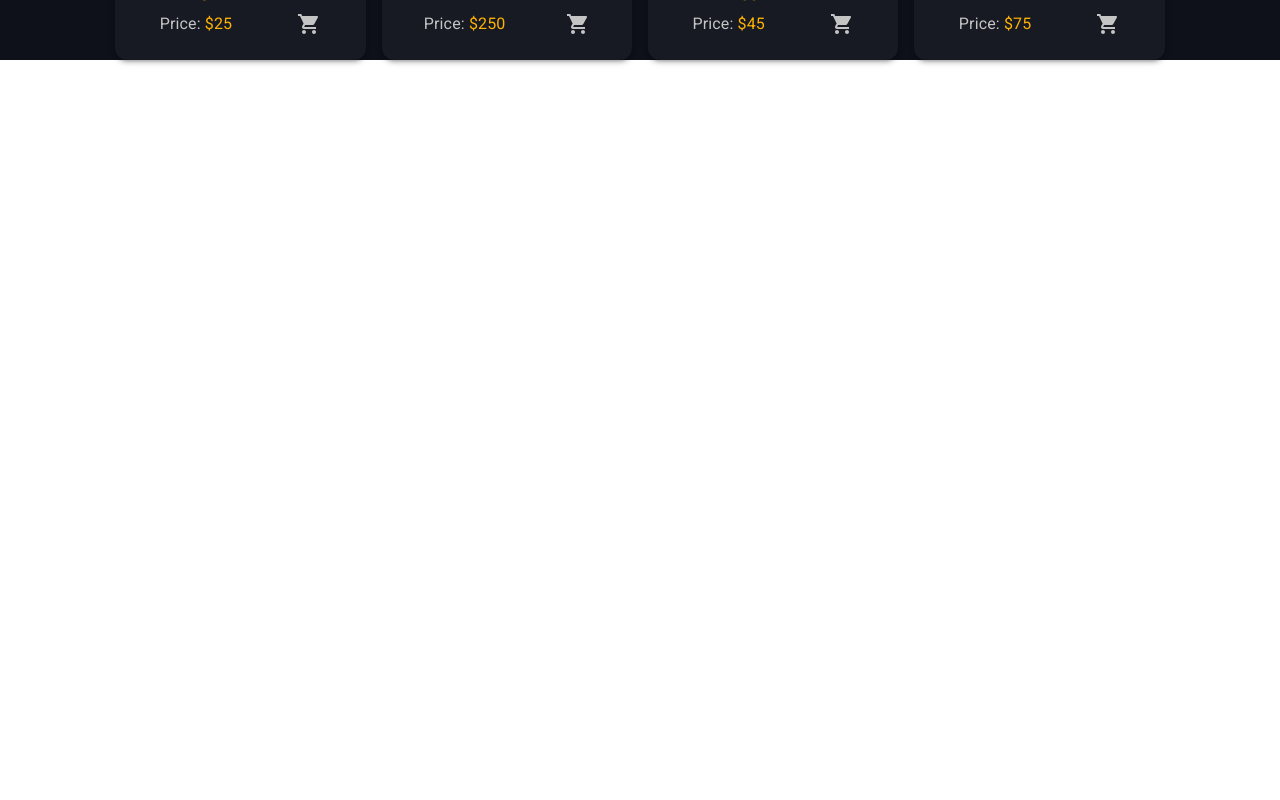
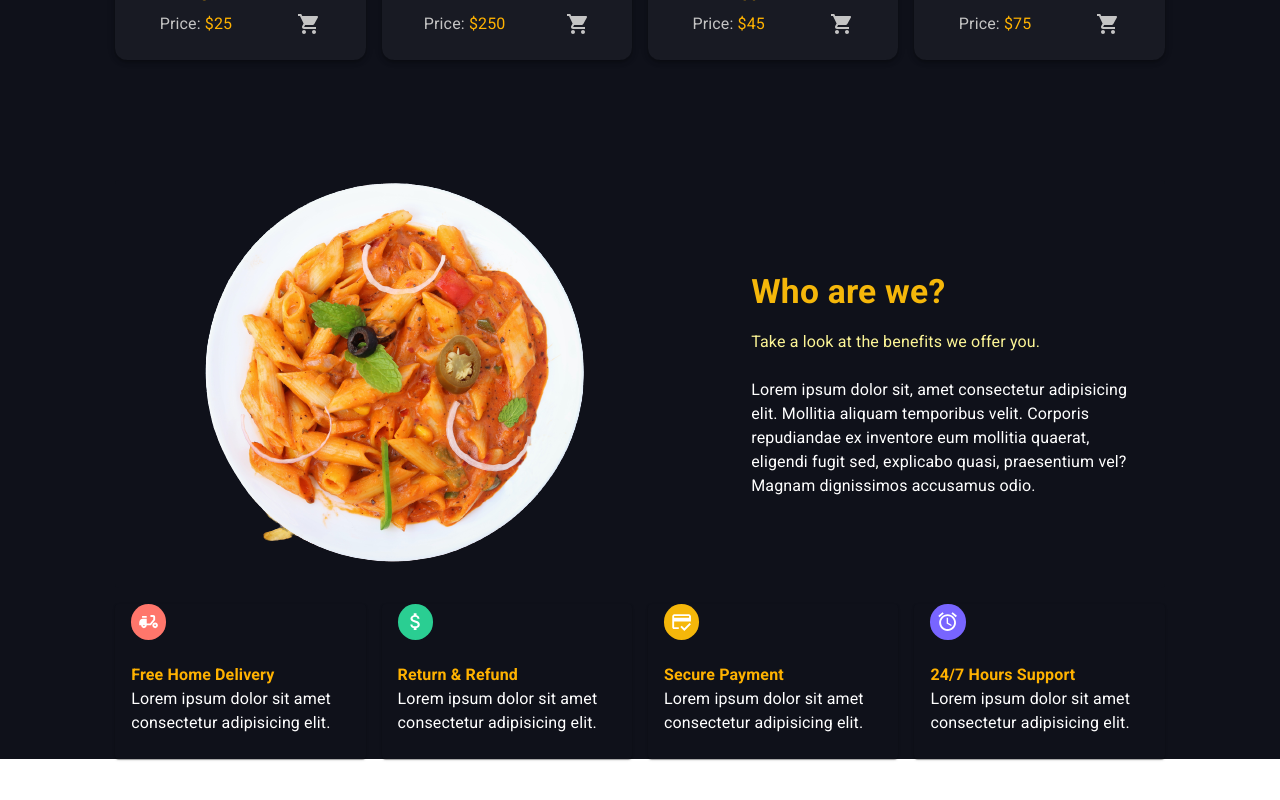
Before and after one commit to aleroses/chef-food, a React (Vite) app: page / in a window 1280 px wide. Shown: the part 1024-1824 px from the top of the page. Before the commit the page ends 1204 px from the top, so only its background shows below. Built offline with nearby package versions, Linux system fonts and the light colour scheme.

Commit message:
create a ChooseUs component

```diff
--- /dev/null
+++ b/src/assets/fake-data/choose-us.js
@@ -0,0 +1,38 @@
+import {
+  DeliveryDining as DeliveryDiningIcon,
+  LocalShipping as LocalShippingIcon,
+  AttachMoney as AttachMoneyIcon,
+  CreditScore as CreditScoreIcon,
+  AccessAlarm as AccessAlarmIcon,
+} from "@mui/icons-material";
+
+export const chooseUs = [
+  {
+    id: "01",
+    icon: DeliveryDiningIcon,
+    title: "Free Home Delivery",
+    desc: "Lorem ipsum dolor sit amet consectetur adipisicing elit.",
+    color: "#FF766B",
+  },
+  {
+    id: "02",
+    icon: AttachMoneyIcon,
+    title: "Return & Refund",
+    desc: "Lorem ipsum dolor sit amet consectetur adipisicing elit.",
+    color: "#2ACE92",
+  },
+  {
+    id: "03",
+    icon: CreditScoreIcon,
+    title: "Secure Payment",
+    desc: "Lorem ipsum dolor sit amet consectetur adipisicing elit.",
+    color: "#F5B70A",
+  },
+  {
+    id: "04",
+    icon: AccessAlarmIcon,
+    title: "24/7 Hours Support",
+    desc: "Lorem ipsum dolor sit amet consectetur adipisicing elit.",
+    color: "#7865FF",
+  },
+];
--- /dev/null
+++ b/src/components/choose-us/ChooseUs.jsx
@@ -0,0 +1,257 @@
+import {
+  Box,
+  Card,
+  CardContent,
+  CardMedia,
+  Container,
+  Grid,
+  Typography,
+} from "@mui/material";
+import pastaImg from "../../assets/images/pasta.png";
+import { chooseUs } from "../../assets/fake-data/choose-us";
+
+export const ChooseUs = () => {
+  console.log(chooseUs);
+
+  return (
+    <Box
+      component="article"
+      sx={{
+        width: "82%",
+        justifySelf: "center",
+        mb: 6,
+        border: "none",
+      }}
+    >
+      <Card
+        elevation={0}
+        sx={{
+          width: "100%",
+          height: "auto",
+          display: "flex",
+          flexDirection: {
+            xs: "column",
+            md: "row",
+          },
+          alignItems: "center",
+          // boxShadow: 3,
+          // borderRadius: 4,
+          // elevation: 4,
+          overflow: "hidden",
+          bgcolor: "secondary.main",
+        }}
+      >
+        <CardMedia
+          component="img"
+          image={pastaImg}
+          alt="Image of pasta"
+          sx={{
+            width: { xs: "100%", sm: "80%", md: "60%" },
+            height: "100%",
+            // display: "flex",
+            // justifySelf: "center",
+            objectFit: "cover",
+            // bgcolor: "red"
+          }}
+        />
+
+        <CardContent
+          sx={{
+            width: "100%",
+            display: "flex",
+            flexDirection: "column",
+            // alignItems: "center",
+            // p: true ? 3 : 6,
+            // p: {
+            //   xs: 3,
+            //   md: 6,
+            // },
+            p: 3,
+            gap: 2,
+          }}
+        >
+          <Typography
+            variant="h4"
+            component="h2"
+            // gutterBottom
+            sx={{
+              fontSize: {
+                xs: "1.6em",
+                sm: "2.1em",
+              },
+              fontWeight: 700,
+            }}
+          >
+            Who are we?
+          </Typography>
+          <Typography
+            variant="subtitle1"
+            gutterBottom
+            sx={{
+              color: "warning.main",
+            }}
+          >
+            Take a look at the benefits we offer you.
+          </Typography>
+          <Typography
+            variant="body1"
+            color="primary.contrast"
+            sx={{
+              fontSize: {
+                xs: "0.8em",
+                sm: "1em",
+              },
+            }}
+          >
+            Lorem ipsum dolor sit, amet consectetur
+            adipisicing elit. Mollitia aliquam temporibus
+            velit. Corporis repudiandae ex inventore eum
+            mollitia quaerat, eligendi fugit sed,
+            explicabo quasi, praesentium vel? Magnam
+            dignissimos accusamus odio.
+          </Typography>
+        </CardContent>
+      </Card>
+
+      <Grid
+        container
+        spacing={2}
+        sx={{
+          // py: 8,
+          // bgcolor: "secondary.main",
+          mt: 2,
+        }}
+      >
+        {chooseUs.map((item) => {
+          const IconComponent = item.icon;
+
+          return (
+            <Grid
+              key={item.title}
+              size={{ xs: 6, sm: 4, md: 3 }}
+              // sx={{ mt: "2rem" }}
+            >
+              <Card
+                sx={{
+                  bgcolor: "secondary.main",
+                }}
+              >
+                <IconComponent
+                  sx={{
+                    width: "2.2rem",
+                    height: "2.2rem",
+                    color: "primary.contrast",
+                    bgcolor: `${item.color}`,
+                    borderRadius: "50%",
+                    p: 0.8,
+                    ml: 2,
+                  }}
+                />
+                <CardContent>
+                  <Typography
+                    component="p"
+                    sx={{
+                      color: "accent.main",
+                      fontSize: {
+                        xs: "0.8em",
+                        sm: "1em",
+                      },
+                      fontWeight: "bold",
+                      // color: theme.palette.text.primary,
+                    }}
+                  >
+                    {item.title}
+                  </Typography>
+                  <Typography
+                    component="p"
+                    sx={{
+                      color: "primary.contrast",
+                      fontSize: {
+                        xs: "0.8em",
+                        sm: "1em",
+                      },
+                    }}
+                  >
+                    {item.desc}
+                  </Typography>
+                </CardContent>
+              </Card>
+            </Grid>
+          );
+        })}
+      </Grid>
+    </Box>
+  );
+};
+
+/*
+    <Box>
+      <Card>
+        <CardMedia
+          component="img"
+          image={pastaImg}
+          alt="Image of pasta"
+        />
+        <CardContent>
+          <Box>
+            <Typography component="span" variant="h5">
+              Who are we?
+            </Typography>
+            <Typography variant="body1">
+              Take a look at the benefits we offer you.
+            </Typography>
+            <Typography variant="body2">
+              Lorem ipsum dolor sit, amet consectetur
+              adipisicing elit. Mollitia aliquam
+              temporibus velit. Corporis repudiandae ex
+              inventore eum mollitia quaerat, eligendi
+              fugit sed, explicabo quasi, praesentium vel?
+              Magnam dignissimos accusamus odio.
+            </Typography>
+          </Box>
+          <Box>
+            <DeliveryDiningIcon />
+            <Typography variant="h6">
+              Free Home Delivery
+            </Typography>
+            <Typography component="p">
+              Lorem ipsum dolor sit amet consectetur
+              adipisicing elit.
+            </Typography>
+          </Box>
+          <Box>
+            <AttachMoneyIcon />
+            <Typography variant="h6">
+              Return & Refund
+            </Typography>
+            <Typography component="p">
+              Lorem ipsum dolor sit amet consectetur
+              adipisicing elit.
+            </Typography>
+          </Box>
+
+          <Box>
+            <CreditScoreIcon />
+            <Typography variant="h6">
+              Secure Payment
+            </Typography>
+            <Typography component="p">
+              Lorem ipsum dolor sit amet consectetur
+              adipisicing elit.
+            </Typography>
+          </Box>
+
+          <Box>
+            <AccessAlarmIcon />
+            <Typography variant="h6">
+              Free Home Delivery
+            </Typography>
+            <Typography component="p">
+              Lorem ipsum dolor sit amet consectetur
+              adipisicing elit.
+            </Typography>
+          </Box>
+        </CardContent>
+      </Card>
+    </Box>
+*/
--- a/src/components/header/Navbar.jsx
+++ b/src/components/header/Navbar.jsx
@@ -88,7 +88,7 @@ export const Navbar = () => {
             sx={{
               flexGrow: 1,
               color: "accent.main",
-
+              fontWeight: 700,
               pl: {
                 md: 1,
               },
--- a/src/components/hero-slider/HeroSlider.jsx
+++ b/src/components/hero-slider/HeroSlider.jsx
@@ -183,8 +183,8 @@ export const HeroSlider = () => {
                       sx={{
                         color: "accent.light",
                         fontSize: {
-                          xs: "1.2rem",
-                          sm: "1.5rem",
+                          xs: "1.2em",
+                          sm: "1.5em",
                         },
                       }}
                     >
@@ -194,8 +194,8 @@ export const HeroSlider = () => {
                       component="p"
                       sx={{
                         fontSize: {
-                          xs: "0.8rem",
-                          sm: "1rem",
+                          xs: "0.8em",
+                          sm: "1em",
                         },
                       }}
                     >
--- a/src/components/popular-menu/PopularMenu.jsx
+++ b/src/components/popular-menu/PopularMenu.jsx
@@ -11,7 +11,7 @@ export const PopularMenu = () => {
     })),
   ];
 
-  console.log(allProducts);
+  // console.log(allProducts);
 
   return (
     <Box
--- a/src/components/products-card/ProductCards.jsx
+++ b/src/components/products-card/ProductCards.jsx
@@ -73,8 +73,8 @@ export const ProductCards = () => {
                 sx={{
                   // mb: 1,
                   fontSize: {
-                    xs: "1.2rem",
-                    sm: "1.5rem",
+                    xs: "1.2em",
+                    sm: "1.5em",
                   },
                 }}
               />
@@ -84,8 +84,8 @@ export const ProductCards = () => {
                 sx={{
                   color: "accent.main",
                   fontSize: {
-                    xs: "0.8rem",
-                    sm: "1rem",
+                    xs: "0.8em",
+                    sm: "1em",
                   },
                   fontWeight: "bold",
                   // color: theme.palette.text.primary,
@@ -106,8 +106,8 @@ export const ProductCards = () => {
                   component="span"
                   sx={{
                     fontSize: {
-                      xs: "0.8rem",
-                      sm: "1rem",
+                      xs: "0.8em",
+                      sm: "1em",
                     },
                   }}
                 >
--- a/src/pages/Home.jsx
+++ b/src/pages/Home.jsx
@@ -2,6 +2,7 @@ import { Container } from "@mui/material";
 import { Header } from "../components/header/Header";
 import { HeroSlider } from "../components/hero-slider/HeroSlider";
 import { PopularMenu } from "../components/popular-menu/PopularMenu";
+import { ChooseUs } from "../components/choose-us/ChooseUs";
 
 export const Home = () => {
   return (
@@ -9,6 +10,7 @@ export const Home = () => {
       <Header />
       <HeroSlider />
       <PopularMenu />
+      <ChooseUs />
     </>
   );
 };
```
